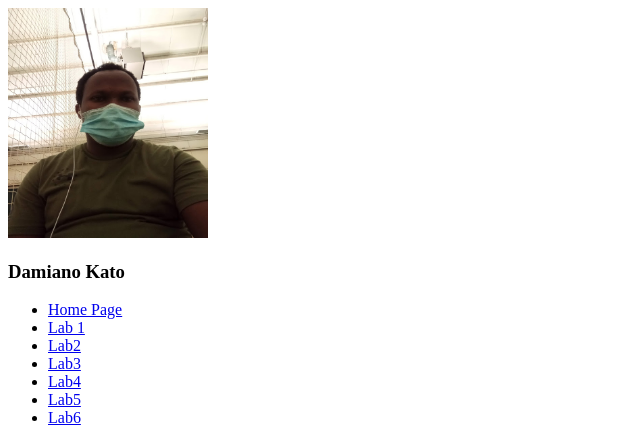
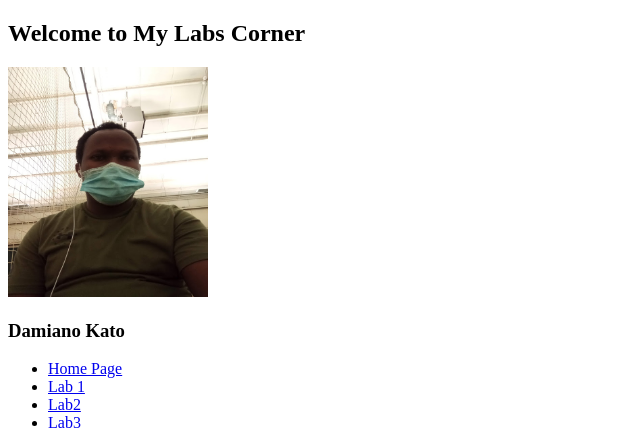
Before and after one commit to dakam/waplabs, a plain HTML site: page index.html in a window 1280 px wide. Shown: the top 429 px of the page, without its empty margins (0-640 px from the left). Drawn offline with Linux system fonts and the light colour scheme.

Commit message:
added text

```diff
--- a/index.html
+++ b/index.html
@@ -10,6 +10,7 @@
     </head>
     <body>
         <header>
+            <h2>Welcome to My Labs Corner</h2>
         <div>
             <img src="images/profile.jpg" width="200" height="230" alt="Damiano kato Profile" />
         </div>
```
